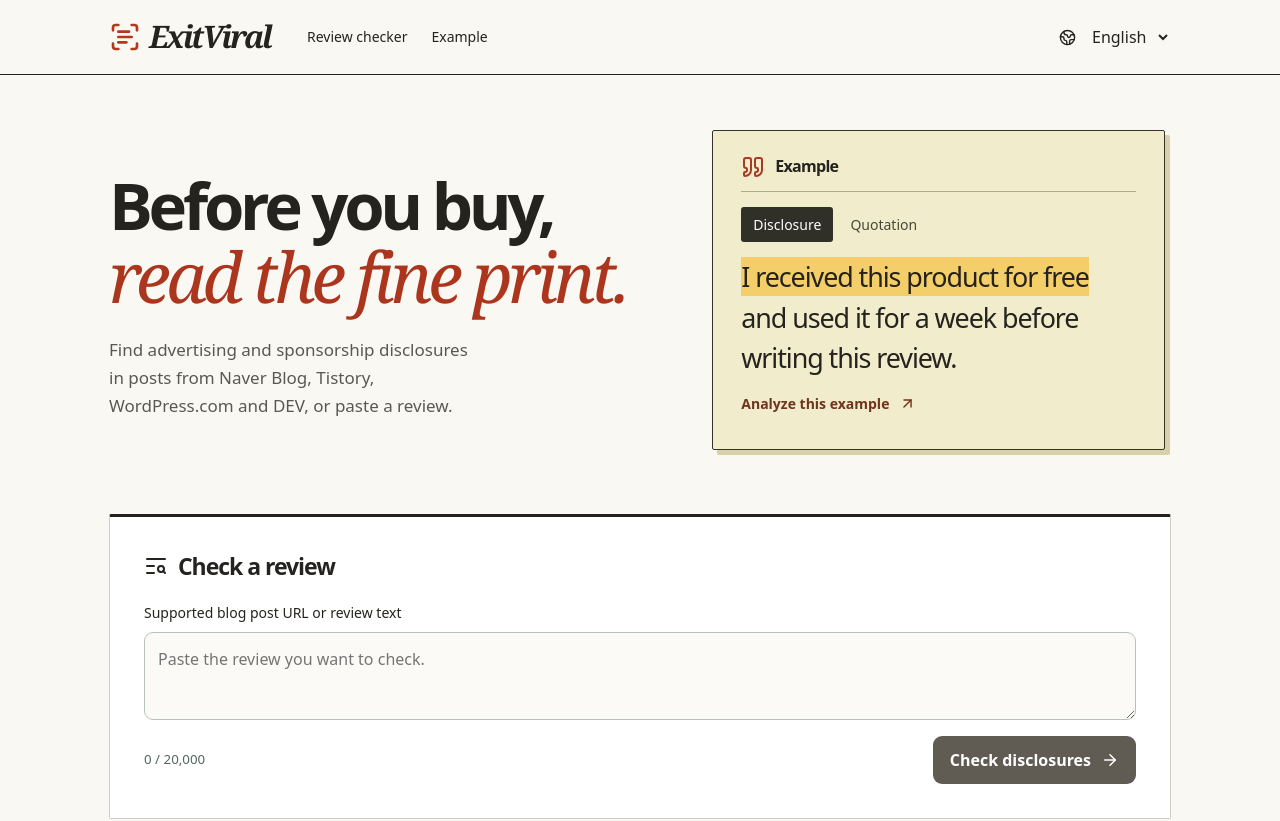
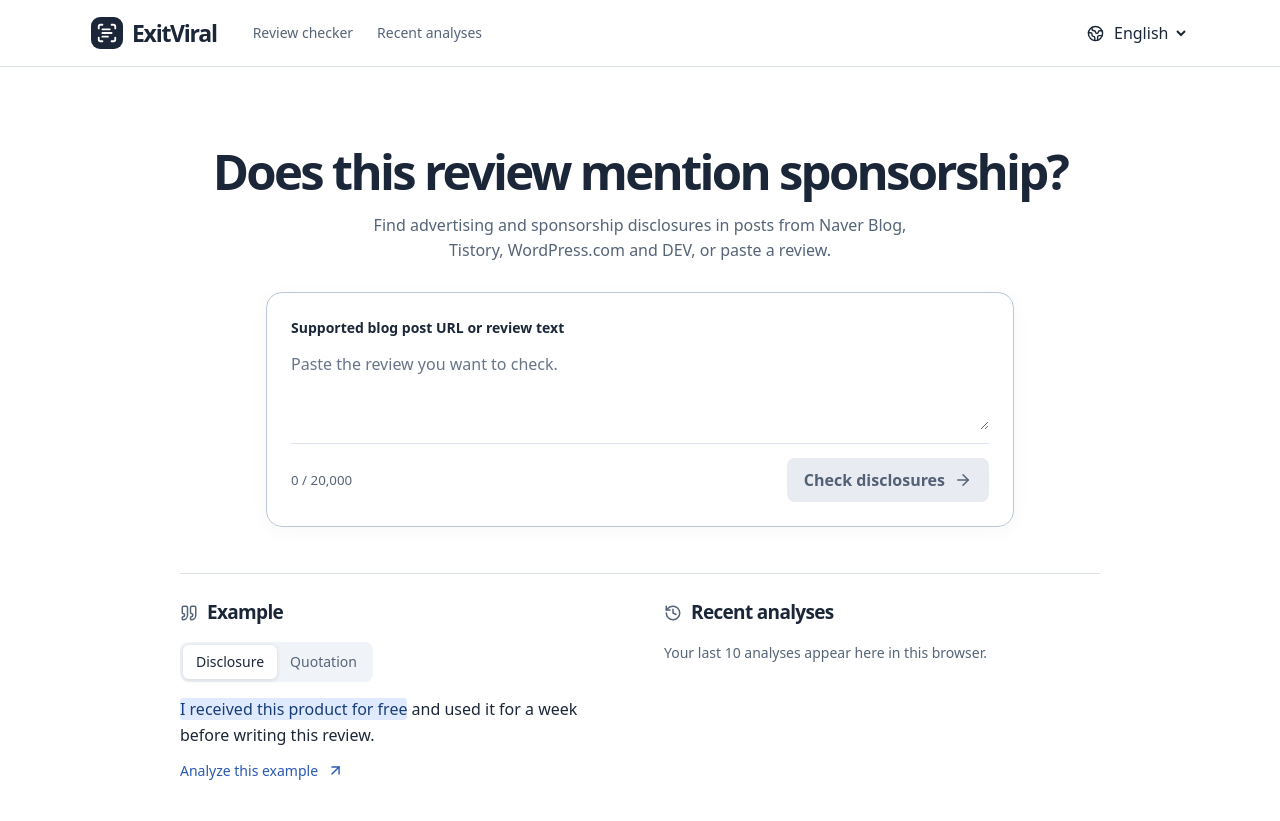
Before and after one commit to issac-52/viral-explorer, a React (Vite) app: page / in a window 1280 px wide. Shown: the top 821 px of the page. Built offline with nearby package versions, Linux system fonts and the light colour scheme.

Commit message:
Simplify review checker layout and unify the interface palette

```diff
--- a/index.html
+++ b/index.html
@@ -1,2 +1,2 @@
 <!doctype html>
-<html lang="ko"><head><meta charset="utf-8"><meta name="viewport" content="width=device-width,initial-scale=1"><meta name="theme-color" content="#f7f8f4"><meta name="description" content="네이버 블로그·티스토리·WordPress.com·DEV 글 링크나 후기 본문을 입력해 광고·협찬 고지 문구와 앞뒤 문맥을 확인하세요. 한국어·일본어·영어 지원."><title>엑싯바이럴 · ExitViral</title></head><body><div id="root"></div><script type="module" src="/src/main.tsx"></script></body></html>
+<html lang="ko"><head><meta charset="utf-8"><meta name="viewport" content="width=device-width,initial-scale=1"><meta name="theme-color" content="#ffffff"><meta name="description" content="네이버 블로그·티스토리·WordPress.com·DEV 글 링크나 후기 본문을 입력해 광고·협찬 고지 문구와 앞뒤 문맥을 확인하세요. 한국어·일본어·영어 지원."><title>엑싯바이럴 · ExitViral</title></head><body><div id="root"></div><script type="module" src="/src/main.tsx"></script></body></html>
--- a/src/main.tsx
+++ b/src/main.tsx
@@ -2,7 +2,7 @@ import React, { useEffect, useState } from 'react';
 import { createRoot } from 'react-dom/client';
 import { copy, type Language } from './copy';
 import * as Tabs from '@radix-ui/react-tabs';
-import { ScanText, ArrowUpRight, ArrowRight, Globe2, Quote, TextSearch, LoaderCircle } from 'lucide-react';
+import { ScanText, ArrowUpRight, ArrowRight, Globe2, Quote, History, LoaderCircle } from 'lucide-react';
 import { readRecent, recentKey, remember } from './recent';
 import './style.css';
 
@@ -74,15 +74,28 @@ function App() {
   return <>
     <header><div className="bar">
       <a className="brand" href="./"><ScanText aria-hidden="true"/><b>ExitViral</b></a>
-      <nav><a href="#checker">{t.nav}</a><a href="#example">{t.example}</a></nav>
+      <nav><a href="#checker">{t.nav}</a><a href="#recent">{t.recent}</a></nav>
       <div className="language"><Globe2 size={17} aria-hidden="true"/><select aria-label={t.language} value={lang} onChange={e => setLang(e.target.value as Language)}>
         <option value="ko">한국어</option><option value="ja">日本語</option><option value="en">English</option>
       </select></div></div></header>
     <main>
-      <div className="hero">
-        <div className="heading"><h1>{t.lead}<br/><em>{t.accent}</em></h1><p>{t.summary}</p></div>
+      <div className="heading"><h1>{t.title}</h1><p>{t.summary}</p></div>
+        <form id="checker" onSubmit={e => { e.preventDefault(); void analyze(text); }}>
+          <label htmlFor="review">{t.label}</label>
+          <textarea id="review" value={text} maxLength={20000} disabled={busy} placeholder={t.placeholder} onChange={e => setText(e.target.value)} />
+          <div className="actions"><small>{text.length.toLocaleString(lang)} / 20,000</small>
+            <button disabled={busy || !text.trim()}>{busy ? t.busy : t.run}{busy ? <LoaderCircle className="spinner" size={18}/> : <ArrowRight size={18}/>}</button></div>
+        </form>
+      <div aria-live="polite">{error && <p role="alert">{t[error]}</p>}
+        {analysis && <section id="analysis-result" tabIndex={-1} aria-labelledby="result-title"><h2 id="result-title">{analysis.evidence.length ? t.found : t.empty}</h2>
+          {excerpts.map(({ before, match, after, context }, index) => <blockquote key={index}>
+            <small>{context ? t[context] : t.wording}</small>
+            {before}<mark>{match}</mark>{after}</blockquote>)}<p>{t.note}</p></section>}
+      </div>
+
+      <div className="details">
         <aside id="example"><Tabs.Root value={example} onValueChange={setExample}>
-          <div className="paperTop"><Quote aria-hidden="true"/><h2>{t.example}</h2></div>
+          <div className="panelTitle"><Quote aria-hidden="true"/><h2>{t.example}</h2></div>
           <Tabs.List aria-label={t.example}>
             <Tabs.Trigger value="direct">{t.direct}</Tabs.Trigger>
             <Tabs.Trigger value="quotation">{t.quotation}</Tabs.Trigger>
@@ -96,28 +109,15 @@ function App() {
             }}>{t.trySample}<ArrowUpRight size={17}/></button>
           </Tabs.Content>)}
         </Tabs.Root></aside>
-      </div>
-        <form id="checker" onSubmit={e => { e.preventDefault(); void analyze(text); }}>
-          <h2><TextSearch aria-hidden="true"/>{t.formTitle}</h2><label htmlFor="review">{t.label}</label>
-          <textarea id="review" value={text} maxLength={20000} disabled={busy} placeholder={t.placeholder} onChange={e => setText(e.target.value)} />
-          <div className="actions"><small>{text.length.toLocaleString(lang)} / 20,000</small>
-            <button disabled={busy || !text.trim()}>{busy ? t.busy : t.run}{busy ? <LoaderCircle className="spinner" size={18}/> : <ArrowRight size={18}/>}</button></div>
-        </form>
-      <div aria-live="polite">{error && <p role="alert">{t[error]}</p>}
-        {analysis && <section id="analysis-result" tabIndex={-1} aria-labelledby="result-title"><h2 id="result-title">{analysis.evidence.length ? t.found : t.empty}</h2>
-          {excerpts.map(({ before, match, after, context }, index) => <blockquote key={index}>
-            <small>{context ? t[context] : t.wording}</small>
-            {before}<mark>{match}</mark>{after}</blockquote>)}<p>{t.note}</p></section>}
-      </div>
-
-      <section className="recent" aria-labelledby="recent-title">
-        <h2 id="recent-title">{t.recent}</h2>
+      <section id="recent" className="recent" aria-labelledby="recent-title">
+        <div className="panelTitle"><History aria-hidden="true"/><h2 id="recent-title">{t.recent}</h2></div>
         {recent.length === 0 ? <p>{t.noRecent}</p> :
           <ol>{recent.map(item => <li key={item.source ?? item.id}>
             <a className="recentResult" href={'?result=' + encodeURIComponent(item.id)}>{item.label}</a>
             {item.source && <a className="recentSource" href={item.source} target="_blank" rel="noreferrer">{t.source}<ArrowUpRight size={15}/></a>}
           </li>)}</ol>}
       </section>
+      </div>
     </main></>;
 }
 createRoot(document.getElementById('root')!).render(<App/>);
--- a/src/style.css
+++ b/src/style.css
@@ -1,118 +1,76 @@
 :root {
-  font: 16px/1.65 Pretendard,system-ui,sans-serif;
-  color: #172d2b;
-  background: #f7f8f4;
-  --green: #165b49;
-  --line: #cdd6cd;
+  font: 16px/1.6 Pretendard, system-ui, sans-serif;
+  color: #1b2738;
+  background: #fff;
+  --ink: #1b2738;
+  --muted: #556477;
+  --line: #dce2ea;
+  --blue: #2859b4;
+  --pale: #eef4fd;
 }
 * { box-sizing: border-box; }
-body { margin: 0; }
+body, h1, h2, p, blockquote { margin: 0; }
 a { color: inherit; text-decoration: none; }
 button, select, textarea { font: inherit; }
 button, select { cursor: pointer; }
-:focus-visible { outline: 3px solid #17876a; outline-offset: 3px; }
-header { background: white; border-bottom: 1px solid var(--line); }
-.bar, main { max-width: 1240px; margin: auto; padding-inline: clamp(18px,5vw,70px); }
-.bar { min-height: 74px; display: flex; align-items: center; gap: 36px; }
-.brand { display: flex; align-items: center; gap: 10px; font-weight: 720; font-size: 21px; letter-spacing: -.055em; }
-.brand i { font: bold 24px/34px system-ui; text-align: center; width: 34px; border-radius: 9px; background: var(--green); color: #dcf6bd; }
-nav { display: flex; gap: 24px; font-size: 14px; }
-nav a { padding-block: 12px; }
-nav a:hover, .sampleButton:hover { text-decoration: underline; }
-select { margin-left: auto; padding: 8px; background: white; color: inherit; border: 1px solid var(--line); border-radius: 8px; }
-main { padding-block: clamp(32px,6vw,84px) 56px; }
-.hero { display: grid; grid-template-columns: 1fr 1fr; align-items: center; gap: clamp(24px,4vw,64px); }
-h1,h2,p,blockquote { margin: 0; }
-h1 { font-size: clamp(39px,4.65vw,67px); line-height: 1.14; letter-spacing: -.065em; word-break: keep-all; }
-h1 em { color: var(--green); font-style: normal; }
-.heading p { color: #4b615b; max-width: 39ch; font-size: 18px; margin-top: 22px; text-wrap: pretty; }
-h2 { font-size: 23px; line-height: 1.35; letter-spacing: -.045em; }
-form, section { background: white; padding: clamp(20px,3vw,34px); border: 1px solid var(--line); border-radius: 20px; }
-form { box-shadow: 0 12px 40px #263c2f0c; scroll-margin-top: 20px; }
-label { display: block; margin: 19px 0 8px; font-size: 14px; }
-textarea { display: block; resize: vertical; width: 100%; height: 108px; min-height: 80px; padding: 13px; color: inherit; background: #f8faf7; border: 1px solid #b5c4ba; border-radius: 9px; }
-.actions { display: flex; justify-content: space-between; align-items: center; gap: 10px; margin-top: 16px; }
-small { color: #52665d; font-variant-numeric: tabular-nums; }
-button { border: 0; border-radius: 9px; background: var(--green); color: white; padding: 11px 17px; font-weight: 600; }
-button:disabled { background: #54685e; cursor: default; }
-section, aside { margin-top: 32px; }
-section p { margin-top: 18px; color: #52635d; }
+button { display: inline-flex; align-items: center; justify-content: center; gap: 9px; }
+button:disabled { cursor: default; }
+:focus-visible { outline: 3px solid #7399df; outline-offset: 3px; }
+header { border-bottom: 1px solid var(--line); }
+.bar { max-width: 1150px; min-height: 66px; margin: auto; padding: 0 26px; display: flex; align-items: center; gap: 36px; }
+.brand { display: inline-flex; align-items: center; gap: 9px; letter-spacing: -.055em; font-size: 23px; }
+.brand svg { background: var(--ink); color: white; padding: 5px; width: 32px; height: 32px; border-radius: 9px; }
+nav, .language { display: flex; align-items: center; }
+nav { gap: 24px; font-size: 14px; color: var(--muted); }
+nav a, .recentSource { padding-block: 10px; }
+.language { margin-left: auto; gap: 2px; }
+select { color: inherit; background: white; border: 0; padding: 8px 4px; }
+main { width: min(100% - 40px, 920px); margin: auto; padding: clamp(36px,6vw,76px) 0 64px; }
+.heading { text-align: center; margin-bottom: 28px; }
+h1 { font-size: clamp(31px,4vw,49px); line-height: 1.18; letter-spacing: -.055em; text-wrap: balance; }
+.heading p { margin: 12px auto 0; max-width: 64ch; text-wrap: pretty; color: var(--muted); word-break: keep-all; overflow-wrap: anywhere; }
+#checker { max-width: 748px; margin: auto; border: 1px solid #bcc8d7; border-radius: 16px; padding: clamp(16px,3vw,24px); box-shadow: 0 4px 20px #192d4709; }
+#checker:focus-within { border-color: var(--blue); }
+label { display: block; font-size: 14px; font-weight: 600; }
+textarea { display: block; margin: 9px 0 13px; width: 100%; min-height: 82px; resize: vertical; border: 0; padding: 4px 0; color: var(--ink); background: white; }
+textarea::placeholder { color: #687589; }
+textarea:focus-visible { outline: none; }
+.actions { display: flex; align-items: center; justify-content: space-between; gap: 8px; border-top: 1px solid var(--line); padding-top: 14px; }
+small { color: var(--muted); font-variant-numeric: tabular-nums; }
+.actions button { border: 0; background: var(--blue); color: white; border-radius: 8px; min-height: 44px; padding: 9px 17px; font-weight: 600; }
+.actions button:disabled { color: #536075; background: #e8ecf2; }
+.details { margin-top: 46px; padding-top: 25px; border-top: 1px solid var(--line); display: grid; grid-template-columns: 1fr 1fr; gap: 48px; align-items: start; }
+.details > * { min-width: 0; }
+.panelTitle { display: flex; align-items: center; gap: 9px; margin-bottom: 16px; }
+.panelTitle svg { color: var(--muted); width: 18px; height: 18px; }
+h2 { font-size: 19px; letter-spacing: -.035em; line-height: 1.4; }
+[role=tablist] { display: inline-flex; padding: 3px; background: #f0f3f7; border-radius: 8px; }
+[role=tab] { border: 0; background: transparent; color: var(--muted); padding: 6px 13px; border-radius: 6px; font-size: 14px; }
+[role=tab][data-state=active] { color: var(--ink); background: white; box-shadow: 0 1px 4px #20314b24; }
 blockquote { overflow-wrap: anywhere; }
-section blockquote { border-left: 3px solid #88ae70; padding: 10px 16px; background: #f1f6ed; margin-top: 16px; }
-mark { background: #d5edb5; color: #163e2d; padding-block: 1px; }
-aside { display: grid; grid-template-columns: 1fr 2fr; gap: 24px; padding: clamp(22px,3vw,38px); background: #e8efe5; border-radius: 18px; border: 1px solid var(--line); }
-aside p { color: #476352; font-size: 14px; margin-top: 6px; }
-.sample { border-left: 2px solid #a8bea5; padding-left: 24px; }
-.sample blockquote { font-size: 18px; }
-.sampleButton { background: transparent; color: var(--green); padding: 10px 0; margin-top: 4px; }
-[role=alert] { margin-top: 20px; padding: 14px; border-radius: 8px; background: #fff0dd; }
-@media (max-width: 760px) {
-  .bar { min-height: 60px; }
+[role=tabpanel] blockquote { margin: 15px 0 3px; }
+mark { color: #183e79; background: #dfeaff; border-radius: 3px; }
+.sampleButton, .recentSource { font-size: 14px; color: var(--blue); }
+.sampleButton { border: 0; background: transparent; padding: 8px 0; }
+nav a:hover, .sampleButton:hover, .recent a:hover { text-decoration: underline; }
+.recent p, #analysis-result p { color: var(--muted); font-size: 14px; }
+.recent ol { list-style: none; margin: 0; padding: 0; }
+.recent li { border-bottom: 1px solid var(--line); display: flex; align-items: center; gap: 10px; }
+.recentResult { min-width: 0; flex: 1; padding: 10px 0; white-space: nowrap; overflow: hidden; text-overflow: ellipsis; }
+.recentSource { display: inline-flex; align-items: center; }
+#analysis-result, [role=alert] { max-width: 748px; margin: 20px auto 0; padding: 20px; border-radius: 12px; background: #f5f7fa; }
+#analysis-result blockquote { background: white; border-left: 3px solid #809fce; padding: 12px 16px; margin-top: 12px; }
+#analysis-result small { display: block; margin-bottom: 4px; }
+#analysis-result p { margin-top: 12px; }
+[role=alert] { color: #8c3636; }
+@media (max-width: 680px) {
   nav { display: none; }
-  .hero, aside { grid-template-columns: 1fr; }
-  .heading p { font-size: 16px; margin-top: 12px; }
-  aside { gap: 15px; }
-  .sample { padding-left: 14px; }
+  .bar { min-height: 58px; padding: 0 18px; }
+  main { width: calc(100% - 32px); }
+  .details { grid-template-columns: 1fr; gap: 24px; margin-top: 28px; }
+  .recent { border-top: 1px solid var(--line); padding-top: 22px; }
 }
-
-/* Ink, paper and highlighter form a common visual language for samples and results. */
-:root { --green:#20201e; --line:#d1cdc4; color:#24231f; background:#faf8f2; }
-header { background:#faf8f2; border-bottom-color:#24231f; }
-.bar,main { max-width:1190px; }
-.brand { gap:8px; }
-.brand b { font:italic 700 31px/.95 Georgia,serif; letter-spacing:-.075em; }
-.brand svg { width:32px;height:32px;color:#b73718; }
-.language { margin-left:auto; display:flex; align-items:center; gap:4px; }
-select { background:transparent; border:0; }
-main { padding-block:clamp(30px,4vw,62px) 60px; }
-.hero { grid-template-columns:1.12fr 1fr; gap:clamp(20px,6vw,88px); }
-h1 { font-size:clamp(43px,5.1vw,72px); font-weight:760; line-height:1.12; }
-h1 em { color:#ac351e; font-style:normal; }
-:lang(en) h1 em { font:italic 500 1.07em/1 Georgia,serif; }
-.heading p { font-size:17px; color:#595950; max-width:38ch; }
-#example { display:block; position:relative; isolation:isolate; margin:4px 6px 12px; padding:24px 28px; background:#f1eccc; border:1px solid #35332c; border-radius:2px; box-shadow:5px 5px 0 #d8d0ab; }
-.paperTop { display:flex; align-items:center; gap:10px; padding-bottom:12px; border-bottom:1px solid #b1aa8b; }
-.paperTop svg { color:#a73a24; }
-.paperTop h2 { font-size:16px; }
-[role=tablist] { display:flex; gap:5px; margin:15px 0; }
-[role=tab] { font:inherit; font-size:14px; padding:6px 12px; color:#494738; background:transparent; border-radius:3px; }
-[role=tab][data-state=active] { background:#302f28; color:white; }
-[role=tabpanel] blockquote { min-height:3.3em; font-size:clamp(19px,2.1vw,27px); letter-spacing:-.04em; line-height:1.5; }
-mark { background:#f4cf69; color:#26221b; }
-button { display:inline-flex; align-items:center; justify-content:center; gap:10px; }
-.sampleButton { font-size:14px; color:#71331d; }
-form { margin-top:clamp(24px,4vw,55px); border-top:3px solid #24231f; border-radius:2px; box-shadow:none; }
-form h2 { display:flex; align-items:center; gap:10px; }
-form textarea { background:#fbfaf6; height:88px; }
-.actions button { background:#b7381d; color:white; }
-.actions button:disabled { background:#605c54; }
-section { border-radius:3px; }
-section blockquote { background:#f6f1dc; border-color:#bb8831; }
-section blockquote small { display:block; font-size:13px; margin-bottom:4px; color:#724521; }
-@media (max-width:760px) {
-  main { display:flex; flex-direction:column; gap:22px; }
-  .hero { display:contents; }
-  .heading { order:0; }
-  form { order:1; margin:0; }
-  main > [aria-live] { order:2; }
-  main > [aria-live]:empty { display:none; }
-  main section { margin:0; }
-  #example { order:3; margin:0 5px 0 0; padding:20px; }
+@media (prefers-reduced-motion: no-preference) {
+  .spinner { animation: spin 1s linear infinite; }
+  @keyframes spin { to { transform: rotate(360deg); } }
 }
-:lang(ja) h1 { word-break: normal; overflow-wrap: anywhere; }
-.heading p:lang(ko) { word-break: keep-all; }
-@media (prefers-reduced-motion: no-preference) {
-  .spinner { animation: turn 1s linear infinite; }
-  @keyframes turn { to { transform: rotate(360deg); } }
-}
-
-@media (max-width: 400px) { h1 { font-size: 36px; overflow-wrap: anywhere; } }
-
-@media (max-width: 400px) { .bar { gap: 8px; } .language { gap: 0; } }
-
-.recent { order:4; }
-.recent ol { list-style:none; margin:16px 0 0; padding:0; }
-.recent li { display:flex; align-items:center; gap:16px; border-top:1px solid var(--line); }
-.recentResult { min-width:0; flex:1; overflow:hidden; text-overflow:ellipsis; white-space:nowrap; padding:12px 0; }
-.recentSource { display:inline-flex; align-items:center; gap:3px; font-size:14px; padding:12px 0; }
-.recent a:hover { text-decoration:underline; }
```
